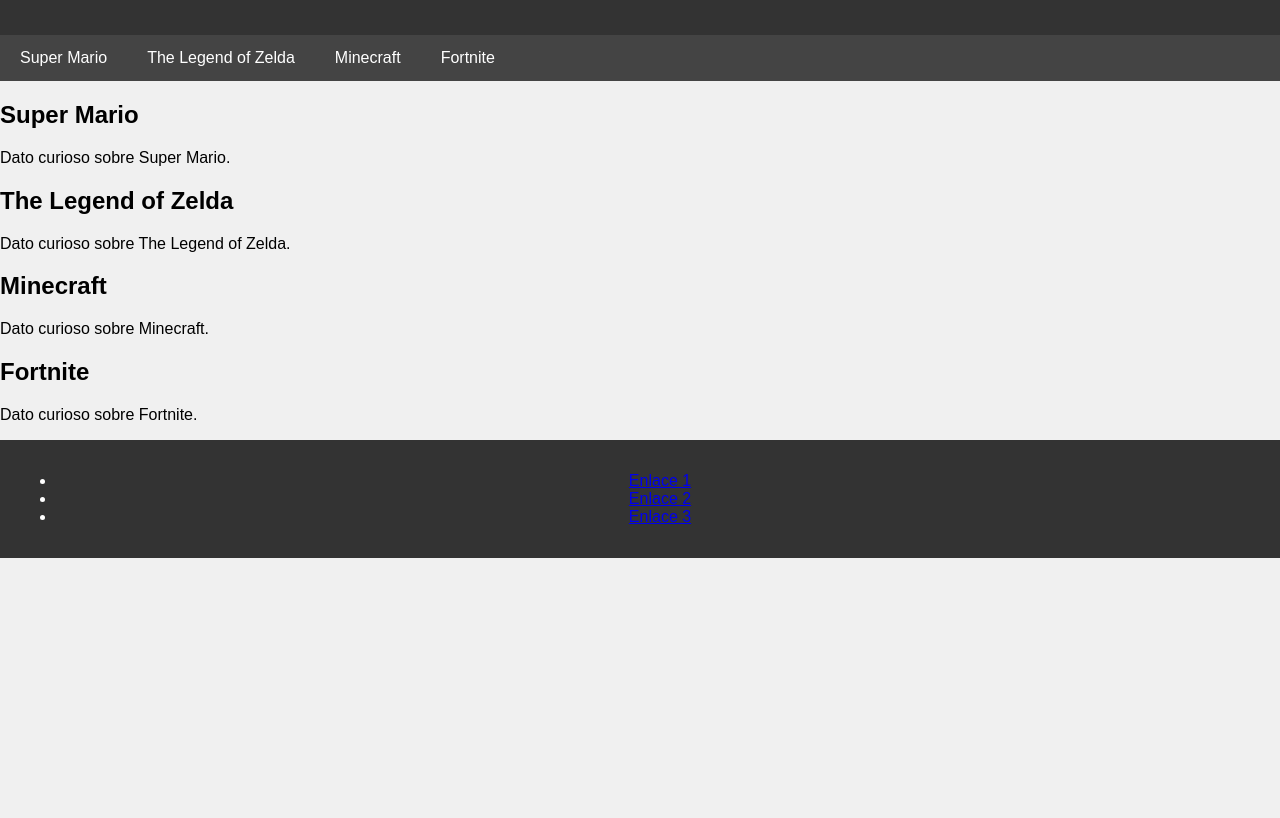
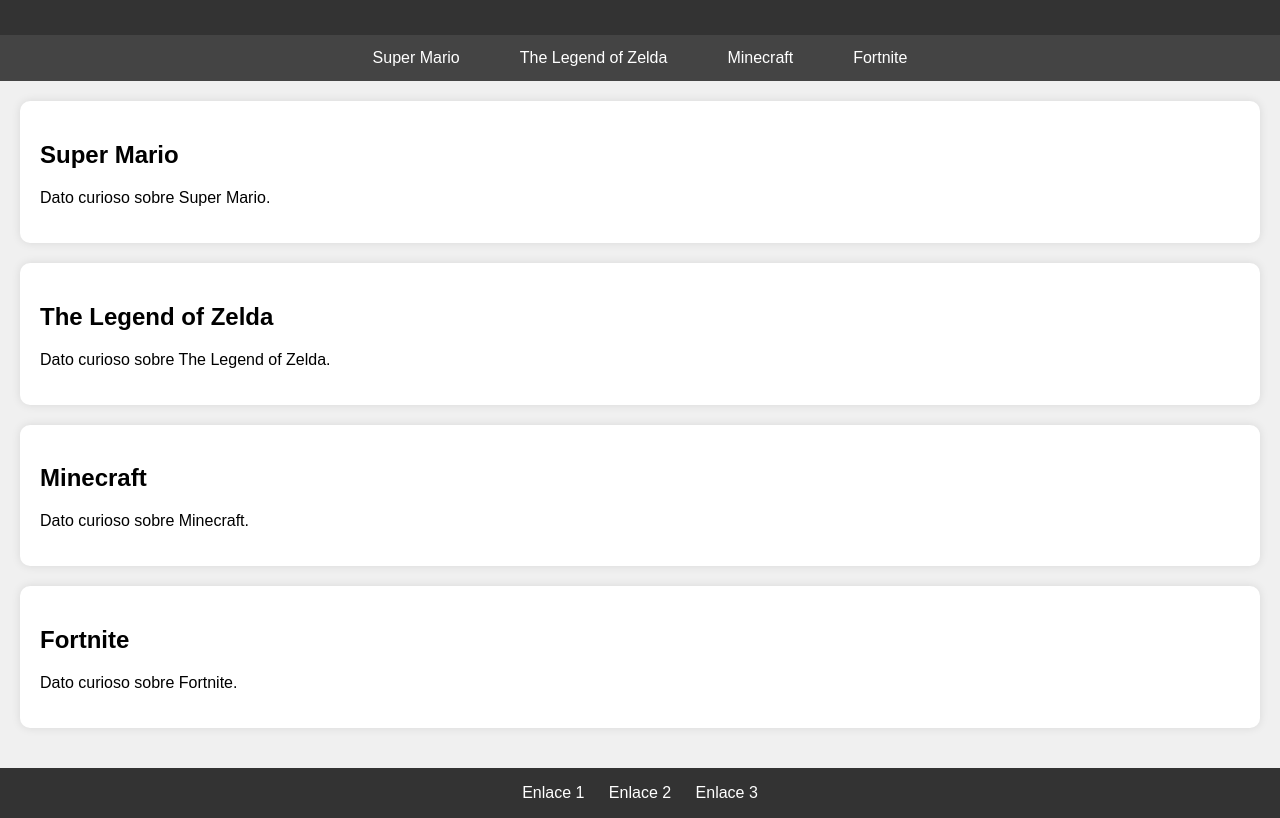
Before and after one commit to FRANMAr1/TP3-Obligatorio, a plain HTML site: page index.html in a window 1280 px wide. Shown: the part 77-895 px from the top of the page. Before the commit the page ends 800 px from the top, so only its background shows below. Drawn offline with Linux system fonts and the light colour scheme.

Commit message:
se cambio a un estilo de blog sobre juegos

```diff
--- a/style.css
+++ b/style.css
@@ -19,10 +19,12 @@ nav ul {
     padding: 0;
     background-color: #444;
     overflow: hidden;
+    display: flex;
+    justify-content: center;
 }
 
 nav ul li {
-    float: left;
+    margin: 0 10px;
 }
 
 nav ul li a {
@@ -37,9 +39,37 @@ nav ul li a:hover {
     background-color: #111;
 }
 
+main {
+    padding: 20px;
+}
+
+section {
+    margin-bottom: 20px;
+    background-color: white;
+    padding: 20px;
+    border-radius: 10px;
+    box-shadow: 0 0 10px rgba(0, 0, 0, 0.1);
+}
+
 footer {
     background-color: #333;
     color: white;
     text-align: center;
     padding: 1em;
 }
+
+footer ul {
+    list-style-type: none;
+    margin: 0;
+    padding: 0;
+}
+
+footer ul li {
+    display: inline;
+    margin: 0 10px;
+}
+
+footer ul li a {
+    color: white;
+    text-decoration: none;
+}
```
